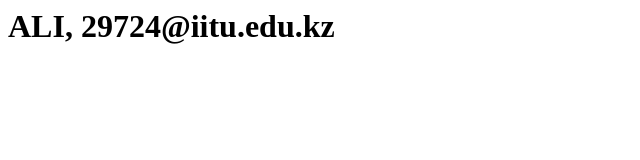
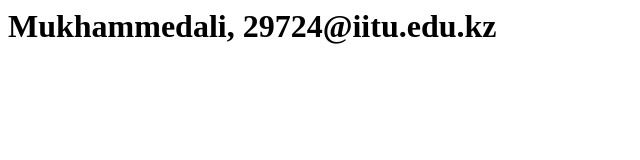
Before and after one commit to AliDestroyUrDream/hate.hijackthisdomain.itmo.xyz, a plain HTML site: page index.html in a window 1280 px wide. Shown: the whole page, without its empty margins (0-640 px from the left). Drawn offline with Linux system fonts and the light colour scheme.

Commit message:
Update index.html

```diff
--- a/index.html
+++ b/index.html
@@ -1 +1 @@
-<h1>ALI, 29724@iitu.edu.kz</h1>
+<h1>Mukhammedali, 29724@iitu.edu.kz</h1>
```
